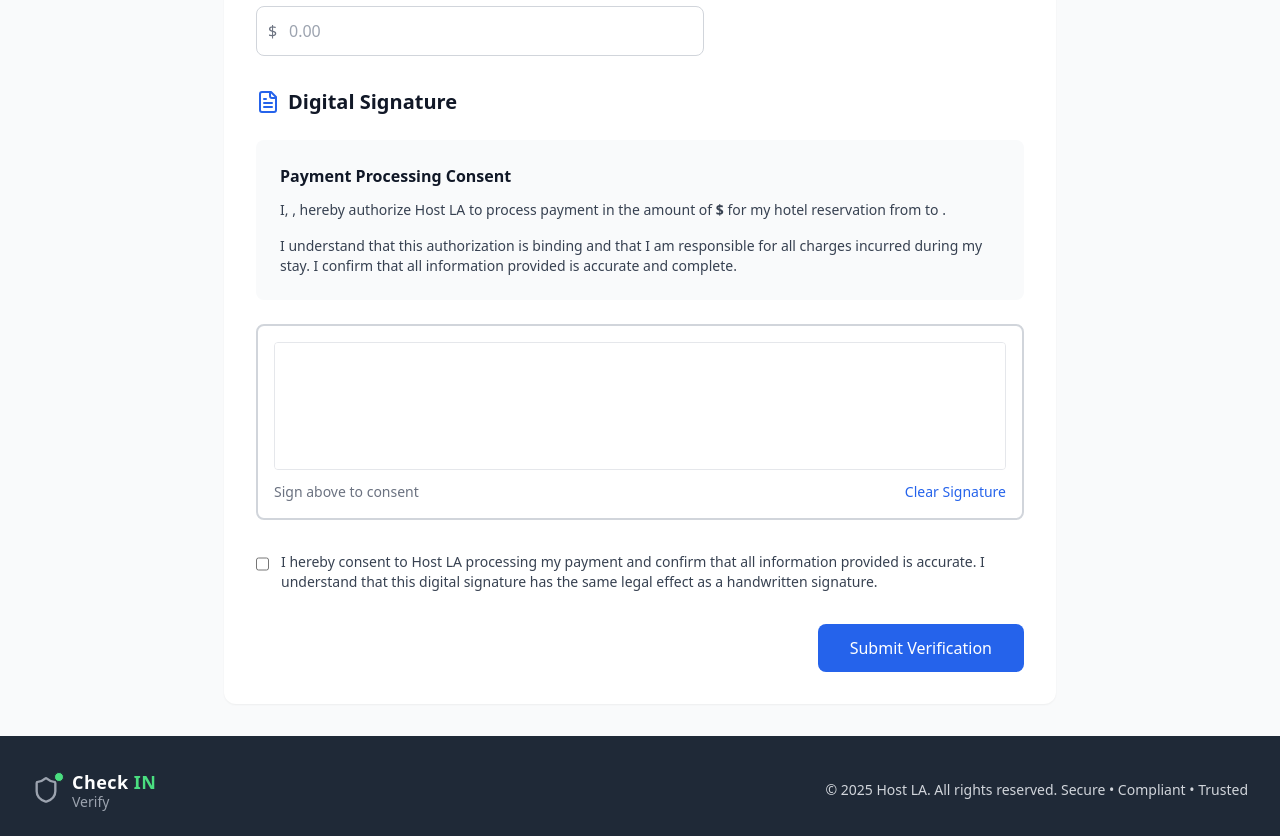
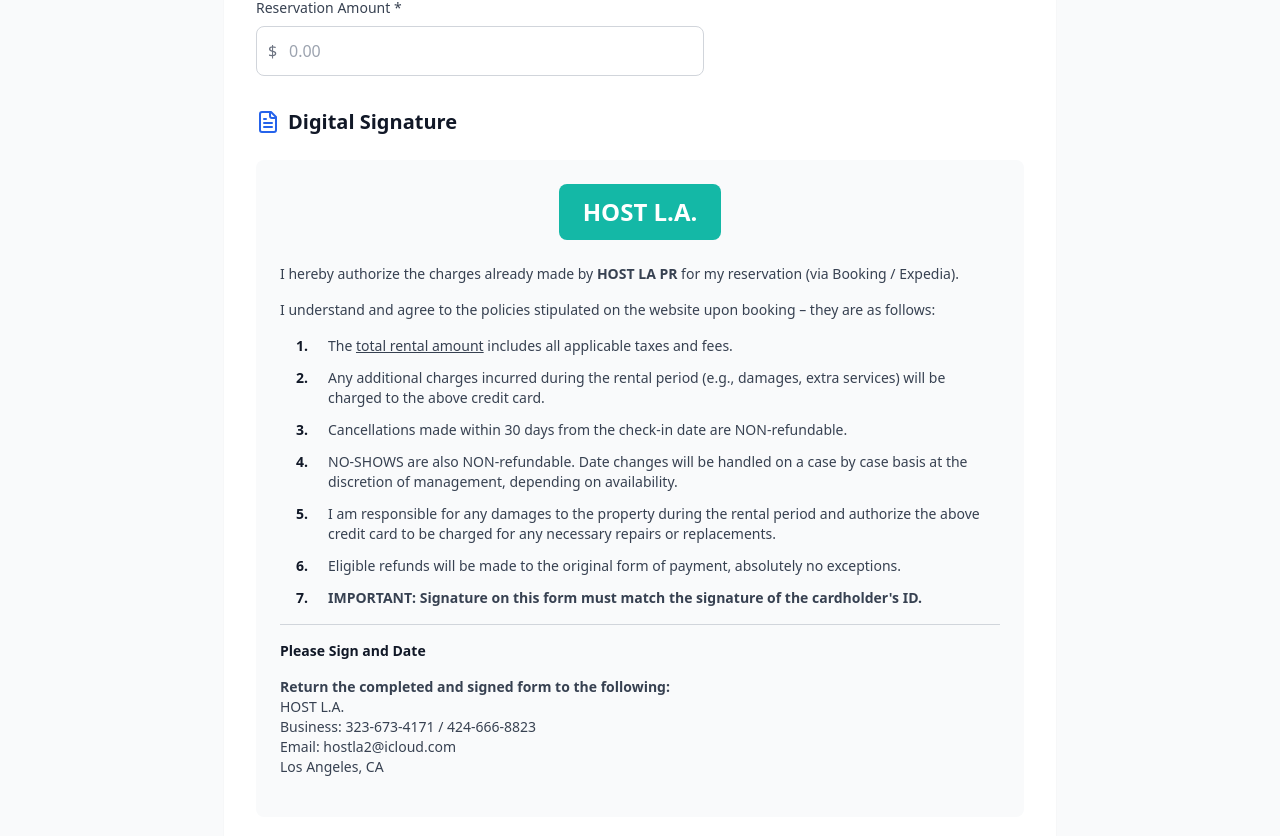
Before and after one commit to SIRXIII/CheckVerify, a React (Vite) app: page /verify in a window 1280 px wide. Shown: the part 864-1700 px from the top of the page. Built offline with nearby package versions, Linux system fonts and the light colour scheme; no server answers.

Commit message:
Update verification form with terms and label changes

```diff
--- a/src/pages/VerificationForm.tsx
+++ b/src/pages/VerificationForm.tsx
@@ -85,7 +85,7 @@ export function VerificationForm() {
     if (!formData.checkInDate) return 'Check-in date is required';
     if (!formData.checkOutDate) return 'Check-out date is required';
     if (!formData.reservationAmount.trim()) return 'Reservation amount is required';
-    if (!idDocument) return 'ID document is required';
+    if (!idDocument) return 'Cardholder\'s ID is required';
     if (!creditCard) return 'Credit card image is required';
     if (!signaturePadRef.current || signaturePadRef.current.isEmpty()) return 'Digital signature is required';
     if (!agreed) return 'You must agree to the payment processing consent';
@@ -299,7 +299,7 @@ export function VerificationForm() {
             <FileUploadArea
               onFileSelect={(file) => handleFileUpload(file, 'id')}
               accept="image/*,.pdf"
-              title="ID Document"
+              title="Cardholder's ID"
               description="Upload your driver's license or passport"
               icon={User}
               uploadedFile={idDocument}
@@ -309,7 +309,7 @@ export function VerificationForm() {
               onFileSelect={(file) => handleFileUpload(file, 'credit_card')}
               accept="image/*,.pdf"
               title="Credit Card"
-              description="Upload image of your credit card (cover CVV)"
+              description="Credit Card must match the reservation (cover CVV)"
               icon={CreditCard}
               uploadedFile={creditCard}
             />
@@ -350,16 +350,69 @@ export function VerificationForm() {
           </h2>
 
           <div className="bg-gray-50 rounded-lg p-6 mb-6">
-            <h3 className="font-semibold text-gray-900 mb-3">Payment Processing Consent</h3>
-            <p className="text-sm text-gray-700 mb-4">
-              I, <strong>{formData.firstName} {formData.lastName}</strong>, hereby authorize Host LA to process payment
-              in the amount of <strong>${formData.reservationAmount}</strong> for my hotel reservation from{' '}
-              <strong>{formData.checkInDate}</strong> to <strong>{formData.checkOutDate}</strong>.
-            </p>
-            <p className="text-sm text-gray-700">
-              I understand that this authorization is binding and that I am responsible for all charges incurred during my stay.
-              I confirm that all information provided is accurate and complete.
-            </p>
+            <div className="flex justify-center mb-6">
+              <div className="bg-teal-500 text-white px-6 py-3 rounded-lg">
+                <div className="flex items-center space-x-2">
+                  <span className="text-2xl font-bold">HOST L.A.</span>
+                </div>
+              </div>
+            </div>
+
+            <div className="space-y-4 text-sm text-gray-700">
+              <p>
+                I hereby authorize the charges already made by <strong>HOST LA PR</strong> for my reservation (via Booking / Expedia).
+              </p>
+
+              <p>I understand and agree to the policies stipulated on the website upon booking – they are as follows:</p>
+
+              <div className="space-y-3 ml-4">
+                <div className="flex items-start space-x-3">
+                  <span className="font-semibold text-gray-900 min-w-[20px]">1.</span>
+                  <span>The <u>total rental amount</u> includes all applicable taxes and fees.</span>
+                </div>
+
+                <div className="flex items-start space-x-3">
+                  <span className="font-semibold text-gray-900 min-w-[20px]">2.</span>
+                  <span>Any additional charges incurred during the rental period (e.g., damages, extra services) will be charged to the above credit card.</span>
+                </div>
+
+                <div className="flex items-start space-x-3">
+                  <span className="font-semibold text-gray-900 min-w-[20px]">3.</span>
+                  <span>Cancellations made within 30 days from the check-in date are NON-refundable.</span>
+                </div>
+
+                <div className="flex items-start space-x-3">
+                  <span className="font-semibold text-gray-900 min-w-[20px]">4.</span>
+                  <span>NO-SHOWS are also NON-refundable. Date changes will be handled on a case by case basis at the discretion of management, depending on availability.</span>
+                </div>
+
+                <div className="flex items-start space-x-3">
+                  <span className="font-semibold text-gray-900 min-w-[20px]">5.</span>
+                  <span>I am responsible for any damages to the property during the rental period and authorize the above credit card to be charged for any necessary repairs or replacements.</span>
+                </div>
+
+                <div className="flex items-start space-x-3">
+                  <span className="font-semibold text-gray-900 min-w-[20px]">6.</span>
+                  <span>Eligible refunds will be made to the original form of payment, absolutely no exceptions.</span>
+                </div>
+
+                <div className="flex items-start space-x-3">
+                  <span className="font-semibold text-gray-900 min-w-[20px]">7.</span>
+                  <span><strong>IMPORTANT: Signature on this form must match the signature of the cardholder's ID.</strong></span>
+                </div>
+              </div>
+
+              <div className="mt-6 pt-4 border-t border-gray-300">
+                <p className="font-semibold text-gray-900 mb-4">Please Sign and Date</p>
+                <p className="mb-4">
+                  <strong>Return the completed and signed form to the following:</strong><br />
+                  HOST L.A.<br />
+                  Business: 323-673-4171 / 424-666-8823<br />
+                  Email: hostla2@icloud.com<br />
+                  Los Angeles, CA
+                </p>
+              </div>
+            </div>
           </div>
 
           <div className="border-2 border-gray-300 rounded-lg p-4">
@@ -392,7 +445,7 @@ export function VerificationForm() {
             />
             <span className="text-sm text-gray-700">
               I hereby consent to Host LA processing my payment and confirm that all information provided is accurate.
-              I understand that this digital signature has the same legal effect as a handwritten signature.
+              I understand that this digital signature has the same legal effect as a handwritten signature and matches my cardholder's ID.
             </span>
           </label>
         </div>
```
